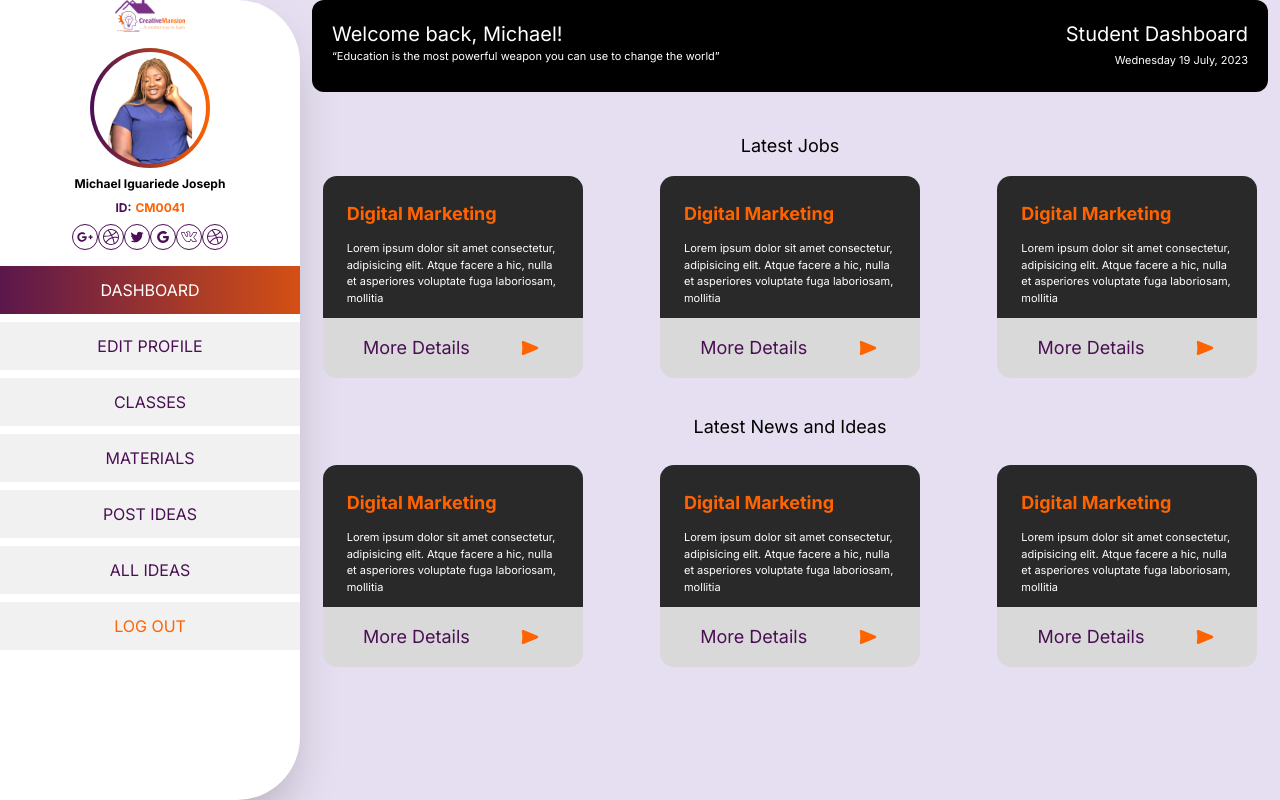
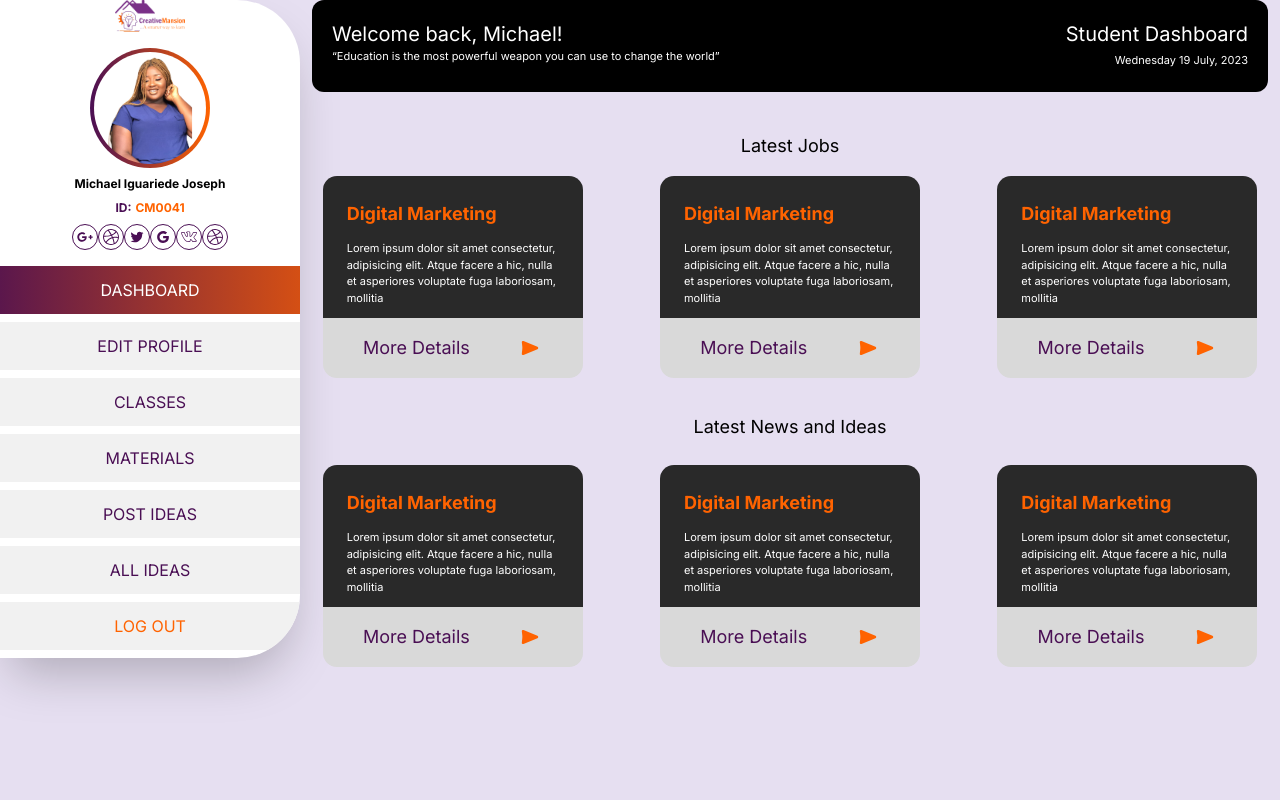
Before and after one commit to Idomason/student-dashboard, a Next.js app: page / in a window 1280 px wide. Built offline with nearby package versions, Linux system fonts and the light colour scheme.

Commit message:
Change a few styling to make it more pleasant and presentable

```diff
--- a/src/app/page.js
+++ b/src/app/page.js
@@ -1,9 +1,8 @@
+import { Inter } from '@next/font/google';
+import data from '../../public/data/data.json';
 import Header from '@/components/header/header';
-import data from '../../public/data/data.json';
 import Profile from '@/components/profile/profile';
-import { Inter } from '@next/font/google';
 import StudentProfile from '@/components/student-profile/student-profile';
-import Intro from '@/components/intro/intro';
 
 // export function getStaticProps(context) {
 //   return {
@@ -18,7 +17,7 @@ const inter = Inter({
 export default function Home(props) {
   return (
     <main className={`bg-[#E6DFF1] h-full ${inter.className}`}>
-      <div className='flex flex-col md:flex-row overflow-hidden'>
+      <div className='lg:h-screen flex flex-col md:flex-row overflow-hidden'>
         {/* <Header /> */}
         <Profile data={data} />
         <StudentProfile data={data} />
--- a/src/components/profile/profile.js
+++ b/src/components/profile/profile.js
@@ -1,10 +1,9 @@
-import Intro from '../intro/intro';
 import Sidebar from '../sidebar/sidebar';
 
 const Profile = (props) => {
   //   console.log('Props', props);
   return (
-    <div>
+    <div className='h-full'>
       {props.data.map((datum) => {
         return (
           <div key={datum.id}>
--- a/src/components/sidebar/sidebar.js
+++ b/src/components/sidebar/sidebar.js
@@ -5,7 +5,7 @@ import { FaGooglePlusG } from 'react-icons/fa';
 
 const Sidebar = ({ image, name, id }) => {
   return (
-    <div className='w-screen md:w-[300px] md:min-h-screen bg-white rounded-r-[63px] shadow-2xl overflow-hidden'>
+    <div className='w-screen md:w-[300px] md:h-full bg-white rounded-r-[63px] shadow-2xl overflow-hidden'>
       <div className='flex items-center justify-center mb-4'>
         <Image
           src={'/assets/Creative-Mansion-logo.png'}
--- a/src/components/student-profile/student-profile.js
+++ b/src/components/student-profile/student-profile.js
@@ -10,7 +10,7 @@ const StudentProfile = (props) => {
         <IntroHeader key={datum.id} name={datum.name} />
       ))}
       {/* <div><VideoPlayer /></div> */}
-      <Blog className='w-screen h-' />
+      <Blog />
       {/* <div className='flex flex-col items-center ml-3 md:ml-6'></div> */}
     </div>
   );
```
